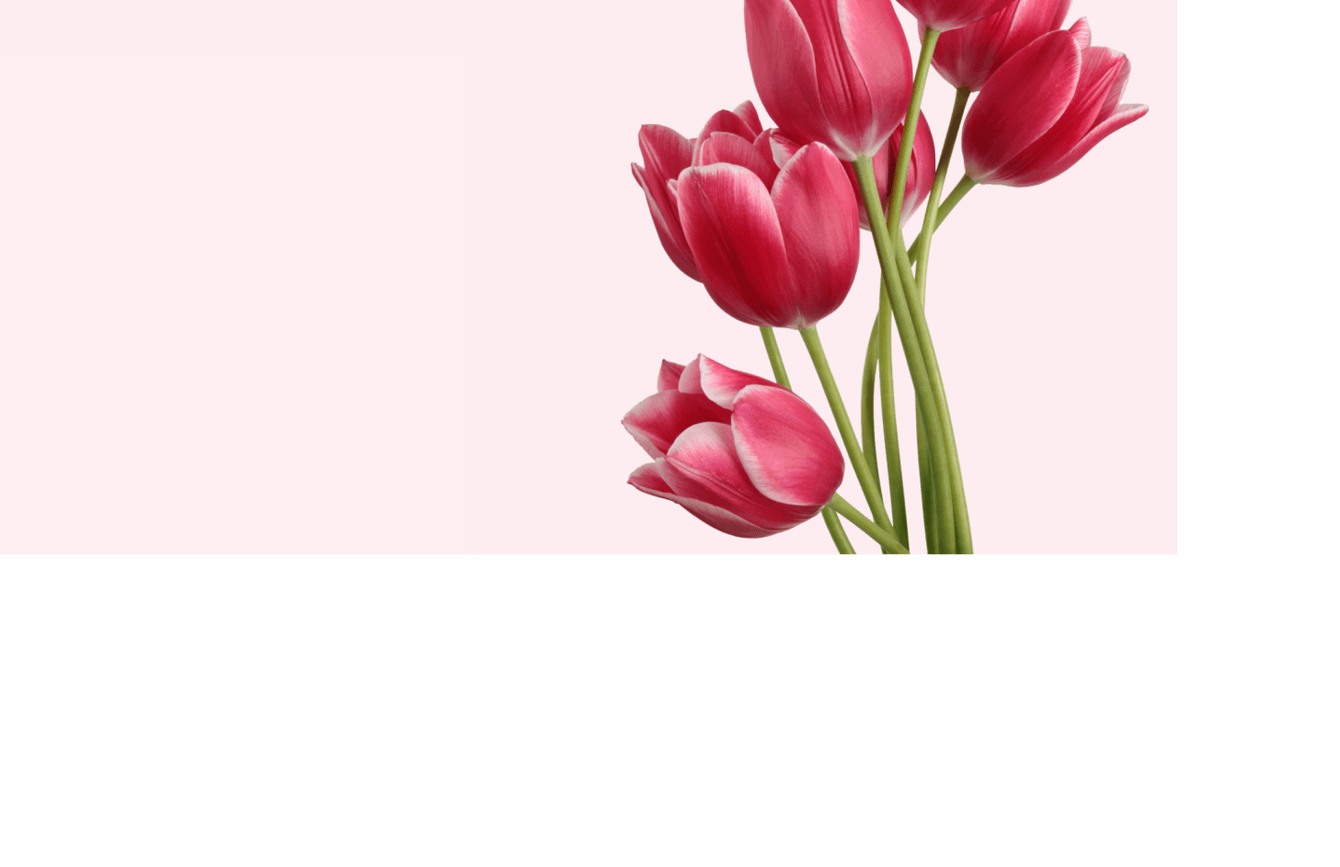
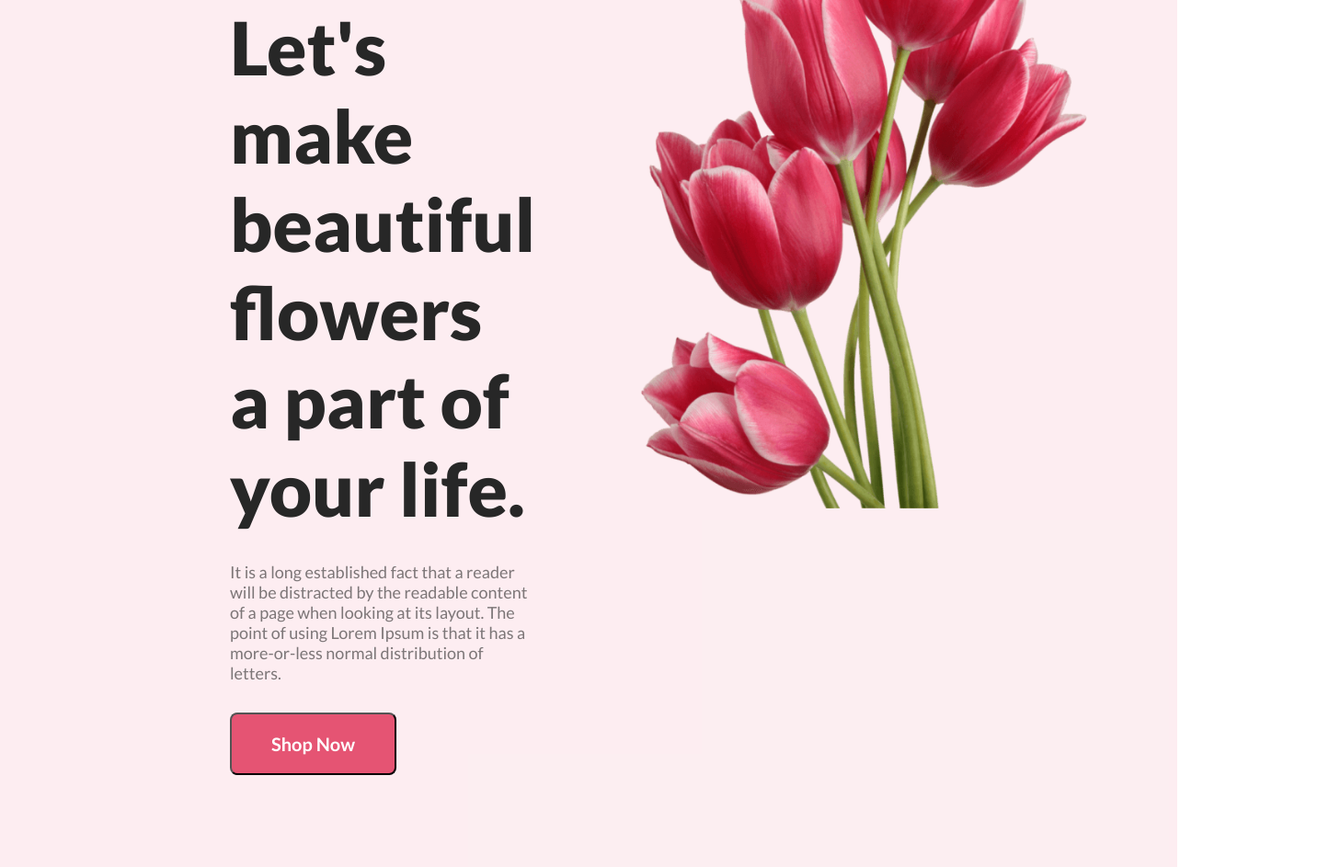
Before and after one commit to mhemonbzs/flower-shop-assignment, a plain HTML site: page index.html in a window 1280 px wide. Shown: the part 197-1140 px from the top of the page at 92% size, 1457 px wide, since content can reach past the window. Before the commit the page ends 800 px from the top, so only its background shows below. Drawn offline with Linux system fonts and the light colour scheme.

Commit message:
home done

```diff
--- a/index.html
+++ b/index.html
@@ -12,23 +12,31 @@
 
     <link rel="preconnect" href="https://fonts.googleapis.com">
     <link rel="preconnect" href="https://fonts.gstatic.com" crossorigin>
-    <link href="https://fonts.googleapis.com/css2?family=Josefin+Sans:ital,wght@0,400;0,700;1,400;1,700&display=swap" rel="stylesheet">
+    <link
+        href="https://fonts.googleapis.com/css2?family=Lato:ital,wght@0,100;0,300;0,400;0,700;0,900;1,100;1,300;1,400;1,700;1,900&display=swap"
+        rel="stylesheet">
 
 
 </head>
 
 
-
-
 <body>
     <main>
         <section class="home">
-           <div> <h3>Let's make beautiful flowers a part of your life.</h3>
-            <p>It is a long established fact that a reader will be distracted by the readable content of a page when looking at its layout. The point of using Lorem Ipsum is that it has a more-or-less normal distribution of letters.</p>
-            <button>Shop Now</button>
-        </div>
-<img src="Flower Asset/pngwing 10.png" alt="">
+            <div class="home-text">
+                <h3 class="home-head">Let's make beautiful flowers a part of your life.</h3>
+                <p class="home-details">It is a long established fact that a reader will be distracted by the readable
+                    content of a page when looking at its layout. The point of using Lorem Ipsum is that it has a
+                    more-or-less normal distribution of letters.</p>
+                <button class="home-btn">Shop Now</button>
+            </div>
+            <img class="home-photo" src="Flower Asset/pngwing 10.png" alt="">
         </section>
+        <!-- Home section done -->
+        <section class="bonus"></section>
+        <!-- bonus section done -->
+
+
 
     </main>
 
--- a/style.css
+++ b/style.css
@@ -1,11 +1,71 @@
-*{
+* {
     margin: 0;
     padding: 0;
-    font-family: 'Josefin Sans', sans-serif;
+    font-family: 'Lato', sans-serif;
 }
 
-.home{
+/* home styles */
+
+
+.home {
     display: flex;
     min-height: 100vh;
-    background-color: rgba(229, 84, 115, 0.10);;
+    background-color: rgba(229, 84, 115, 0.10);
+
 }
+
+.home-text {
+    max-width: 50%;
+    /* display: flex; */
+
+    /* flex-direction: column; */
+    margin-left: 250px;
+
+
+
+
+}
+
+.home-head {
+
+    color: #272727;
+    font-size: 80px;
+    font-weight: 800;
+    margin-top: 200px;
+
+}
+
+.home-details {
+
+    color: rgba(39, 39, 39, 0.60);
+    font-size: 18px;
+    font-weight: 400;
+    margin-top: 32px;
+    margin-bottom: 32px;
+
+}
+
+
+.home-btn {
+    color: #ffffff;
+    font-size: 20px;
+    font-weight: 700;
+    padding: 20px 43px;
+    border-radius: 8px;
+    background: #E55473;
+    margin-bottom: 100px;
+
+}
+
+.home-photo {
+
+
+    padding-top: 50px;
+    padding-right: 250px;
+    width: 535px;
+    height: 700px;
+    padding-left: 90px;
+
+}
+
+/* bonus styles section */
```
